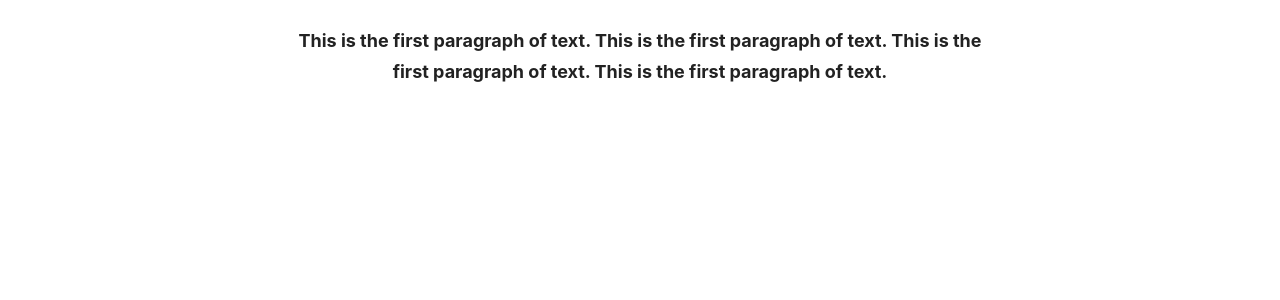
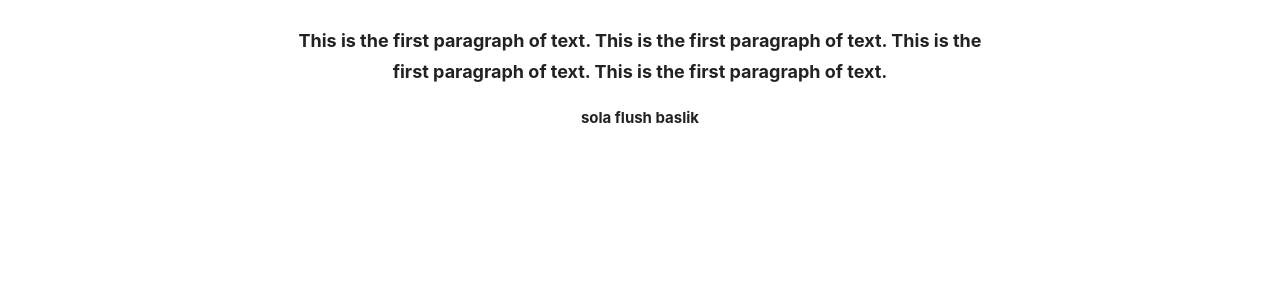
Before and after one commit to kabarmaz/kabarmaz, a Jekyll site: the page built from index.html, in a window 1280 px wide. Shown: the part 397-697 px from the top of the page. Built offline with Jekyll 4.4.1, drawn with Linux system fonts in a browser that asks for light colours; the list of posts is cut into pages by our own code.

Commit message:
Update index.html

```diff
--- a/index.html
+++ b/index.html
@@ -12,3 +12,6 @@
   This is the first paragraph of text.
   This is the first paragraph of text.
   This is the first paragraph of text.</p>
+
+
+<h1l> sola flush baslik <h1l>
```
